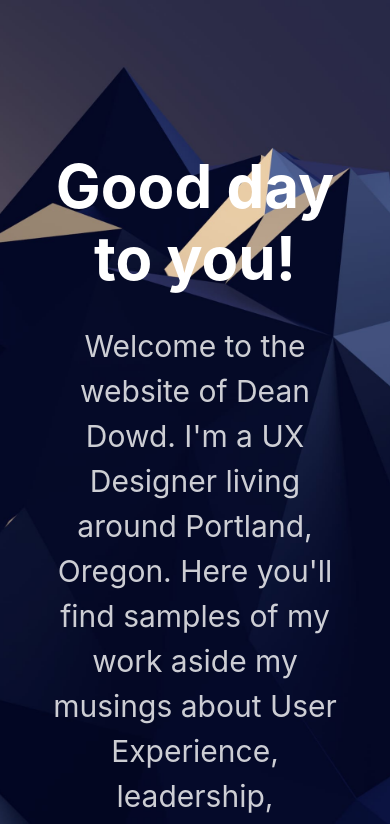
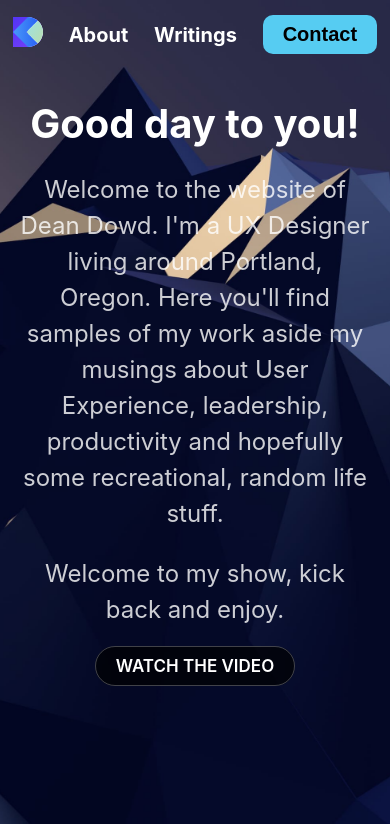
Before and after one commit to deandowd/my-react-app, a Gatsby site: page / in a window 390 px wide. Shown: the top 824 px of the page. Built offline with nearby package versions, Linux system fonts and the light colour scheme; Gatsby itself is replaced by a stand-in of ours.

Commit message:
added animations

```diff
--- /dev/null
+++ b/src/components/header.css
@@ -0,0 +1,52 @@
+.Header {
+    position: fixed;
+    width: 100%;
+    padding: 50px 0;
+    z-index: 100;
+}
+
+.HeaderGroup {
+    max-width: 800px;
+    margin: 0 auto;
+    display: grid;
+    grid-template-columns: repeat(6, auto);
+    align-items: center;
+    justify-items: center;
+}
+
+.Header a {
+    color: white;
+    font-weight: 700;
+}
+
+.Header button {
+    padding: 8px 20px;
+    font-size: 20px;
+    background: #56CCf2;
+    border: none;
+    font-weight: 700;
+    border-radius: 10px;
+    outline: none;
+    cursor: pointer;
+    transition: 1s cubic-bezier(0.2, 0.8, 0.2, 1);;
+}
+
+.Header button:hover {
+    background: white;
+    box-shadow: 0 10px 20px rgba(0,0,0,.25);
+    transform: translateY(-3px);
+}
+
+@media (max-width: 640px) {
+    .Header {
+        padding: 15px 0;
+    }
+
+    .HeaderGroup {
+        grid-template-columns: repeat(4, auto);
+    }
+
+    .Header a:nth-child(4), .Header a:nth-child(5) {
+        display: none;
+    }
+}
--- a/src/components/header.js
+++ b/src/components/header.js
@@ -1,34 +1,19 @@
 import { Link } from "gatsby"
 import PropTypes from "prop-types"
 import React from "react"
+import './header.css'
 
 const Header = ({ siteTitle }) => (
-  <header
-    style={{
-      background: `rebeccapurple`,
-      marginBottom: `1.45rem`,
-    }}
-  >
-    <div
-      style={{
-        margin: `0 auto`,
-        maxWidth: 960,
-        padding: `1.45rem 1.0875rem`,
-      }}
-    >
-      <h1 style={{ margin: 0 }}>
-        <Link
-          to="/"
-          style={{
-            color: `white`,
-            textDecoration: `none`,
-          }}
-        >
-          {siteTitle}
-        </Link>
-      </h1>
+  <div class="Header">
+    <div class="HeaderGroup">
+      <Link to="/"><img src={require('../images/logo-designcode.svg')} width="30" / ></Link>
+      <Link to="/about">About</Link>
+      <Link to="/writing">Writings</Link>
+      <Link to="/work">Work</Link>
+      <Link to="/art">Art</Link>
+      <Link to="/contact"><button>Contact</button></Link>
     </div>
-  </header>
+  </div>
 )
 
 Header.propTypes = {
--- a/src/components/layout.css
+++ b/src/components/layout.css
@@ -45,14 +45,23 @@ a:hover {
 }
 .Hero h1 {
   margin: 0;
+  color: white;
   font-size: 60px;
   line-height: 1.2;
-  color: #fff;
+  opacity: 0;
+  animation: HeroAnimation;
+  animation-duration: 3s;
+  animation-delay: 0.1s;
+  animation-fill-mode: forwards;
+  animation-timing-function: cubic-bezier(0.2, 0.8, 0.2, 1);
+  opacity: 0;
 }
+
 .Hero p {
   color: rgba(255,255,255,0.8);
   font-size: 30px;
   line-height: 1.5;
+  animation: HeroAnimation 3s 0.2s forwards cubic-bezier(0.2, 0.8, 0.2, 1);
 }
 .Hero a {
   background-color: rgba(0,0,0,0.7);
@@ -63,4 +72,35 @@ a:hover {
   text-transform: uppercase;
   border: 1px solid rgba(255,255,255,0.25);
   border-radius: 20px;
+  transition: 0.8s cubic-bezier(0.2, 0.8, 0.2, 1);
 }
+
+.Hero a:hover {
+  background: white;
+  color: black;
+}
+
+@media (max-width: 640px) {
+  .HeroGroup {
+    padding: 100px 20px;
+  }
+
+  .Hero h1 {
+    font-size: 40px;
+  }
+
+  .Hero p {
+    font-size: 24px;
+  }
+}
+
+@keyframes HeroAnimation {
+  0% {
+    opacity: 0;
+    transform: translateY(20px);
+  }
+  100% {
+    opacity: 1;
+    transform: translateY(0px);
+  }
+}
--- a/src/components/layout.js
+++ b/src/components/layout.js
@@ -25,6 +25,7 @@ const Layout = ({ children }) => {
 
   return (
     <>
+      <Header />
       <main>{children}</main>
       <footer>
         © {new Date().getFullYear()}, Built with
--- a/src/pages/index.js
+++ b/src/pages/index.js
@@ -17,7 +17,7 @@ const IndexPage = () => (
           <a>Watch the Video</a>
         </div>
       </div>
-      <div style={{ maxWidth: `300px`, marginBottom: `1.45rem` }}>
+      <div>
         <Image />
       </div>
       <Link to="/page-2/">Go to page 2</Link>
```
